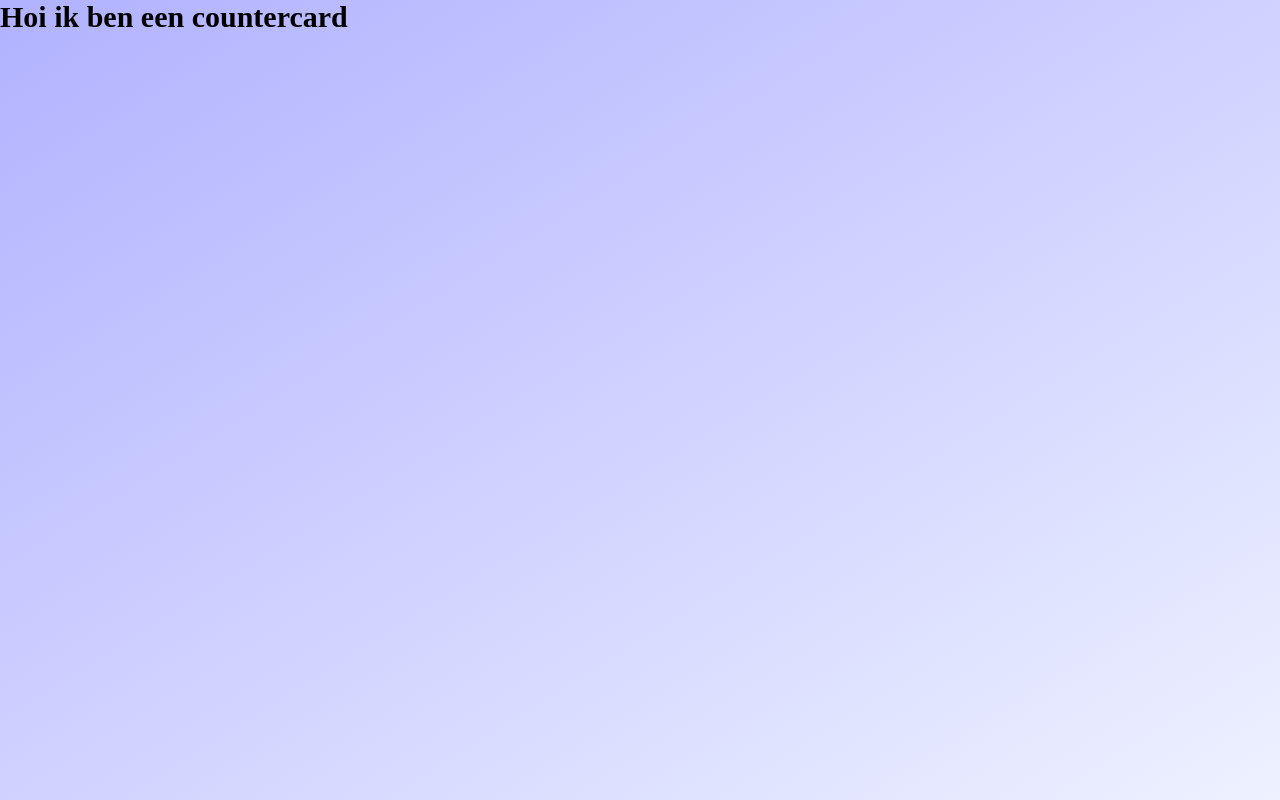
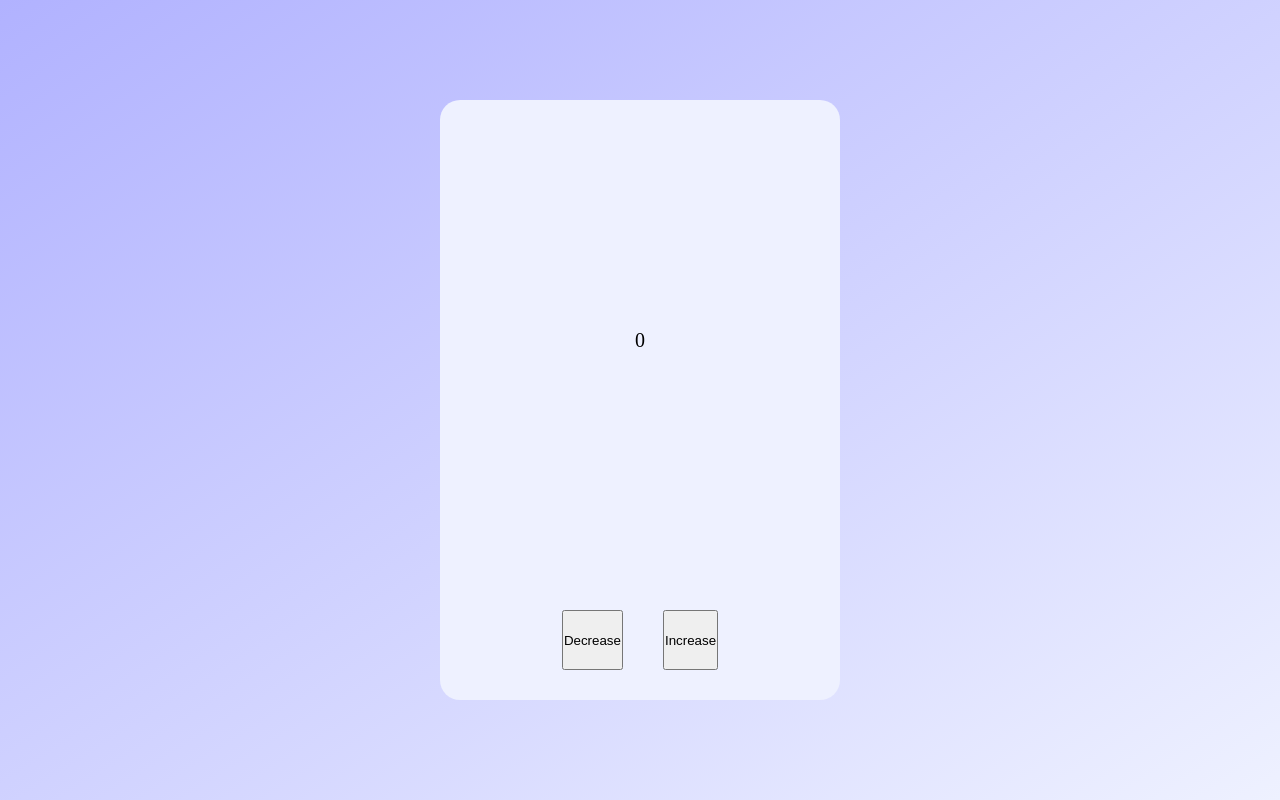
Before and after one commit to joeribreedveld/f3m9-prog-mini-counter-app, a React (Create React App) app: page / in a window 1280 px wide. Built offline with nearby package versions, Linux system fonts and the light colour scheme.

Commit message:
feat(countercard): make countercard content and styles

```diff
--- a/src/App/App.css
+++ b/src/App/App.css
@@ -13,3 +13,10 @@ body {
     min-height: 100vh;
     background: linear-gradient(to bottom right, #B1B2FF, #EEF1FF);
 }
+
+#root {
+    display: flex;
+    justify-content: center;
+    align-items: center;
+    min-height: 100vh;
+}
--- a/src/CounterCard/CounterCard.css
+++ b/src/CounterCard/CounterCard.css
@@ -0,0 +1,26 @@
+.counter {
+    height: 60rem;
+    width: 40rem;
+    background-color: #EEF1FF;
+    border-radius: 2rem;
+}
+
+.counter__number {
+    height: 80%;
+    display: flex;
+    justify-content: center;
+    align-items: center;
+}
+
+.counter__buttons {
+    height: 20%;
+    display: flex;
+    justify-content: center;
+    align-items: center;
+    gap: 4rem;
+}
+
+.counter__button {
+    height: 50%;
+
+}
--- a/src/CounterCard/CounterCard.js
+++ b/src/CounterCard/CounterCard.js
@@ -5,7 +5,13 @@ import "./CounterCard.css"
 const CounterCard = () => {
 	return (
 		<>
-			<h2>Hoi ik ben een countercard</h2>
+			<article className='counter'>
+				<section className='counter__number'>0</section>
+				<section className='counter__buttons'>
+					<button className='counter__button'>Decrease</button>
+					<button className='counter__button'>Increase</button>
+				</section>
+			</article>
 		</>
 	)
 }
```
